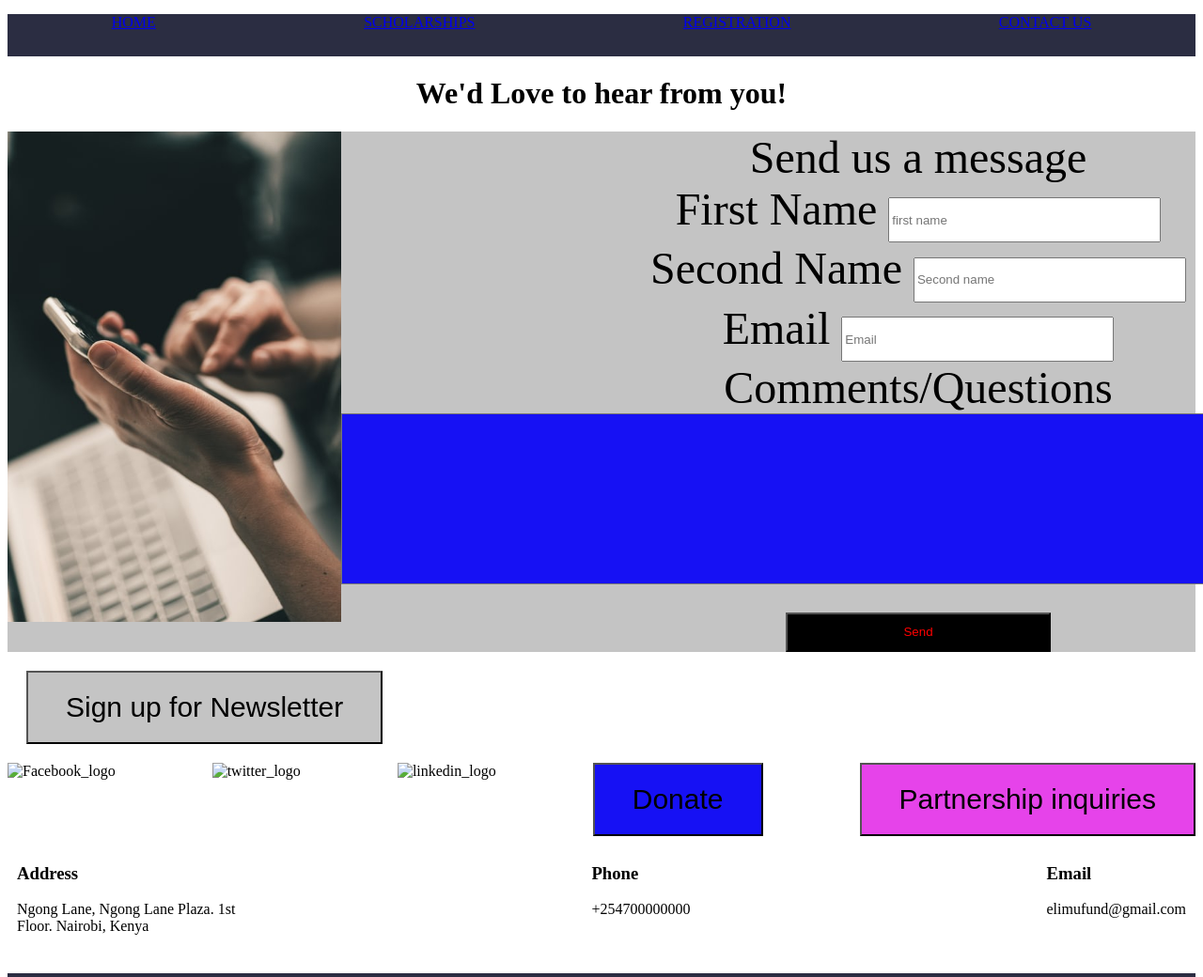
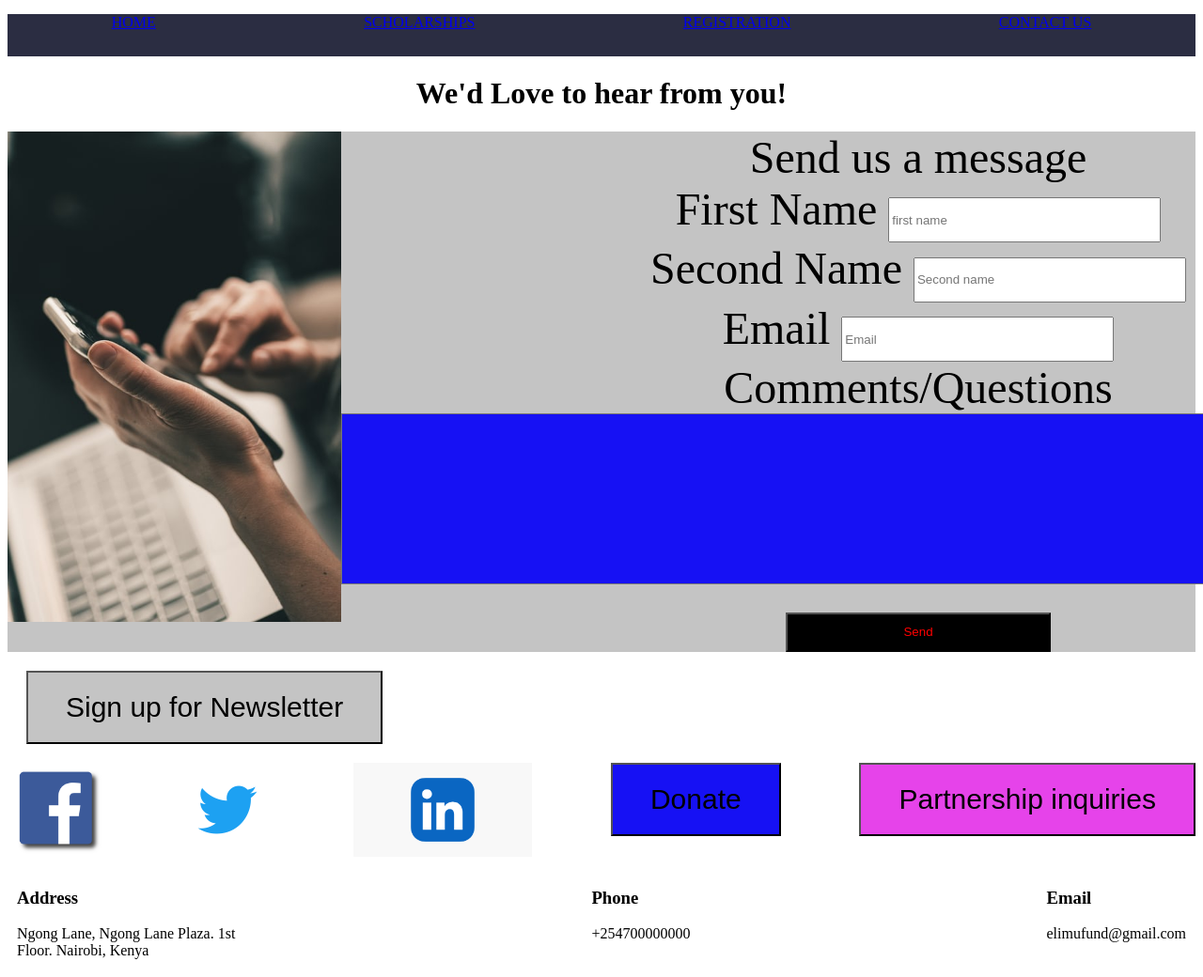
Before and after one commit to kipbet/Elimu-Funds, a plain HTML site: page contact.html in a window 1280 px wide. Shown: the top 1040 px of the page at 94% size. Drawn offline with Linux system fonts and the light colour scheme; files whose address does not match are found by name.

Commit message:
edit image directory

```diff
--- a/contact.html
+++ b/contact.html
@@ -58,9 +58,9 @@
             </div>
         </section>
         <section class="sec3">
-            <div><img src="./contact_page_image/Facebook_logo.jpg" alt="Facebook_logo" height="100"></div>
-            <div><img src="./contact_page_image/twitter.png" alt="twitter_logo" height="100"></div>
-            <div><img src="./contact_page_image/linked2.png" alt="linkedin_logo" height="100"></div>
+            <div><img src="./contact_pagen_image/Facebook_logo.jpg" alt="Facebook_logo" height="100"></div>
+            <div><img src="./contact_pagen_image/twitter.png" alt="twitter_logo" height="100"></div>
+            <div><img src="./contact_pagen_image/linked2.png" alt="linkedin_logo" height="100"></div>
             <div><button id="don">Donate</button></div>
             <div><button id="part">Partnership inquiries</button></div>
 
```
